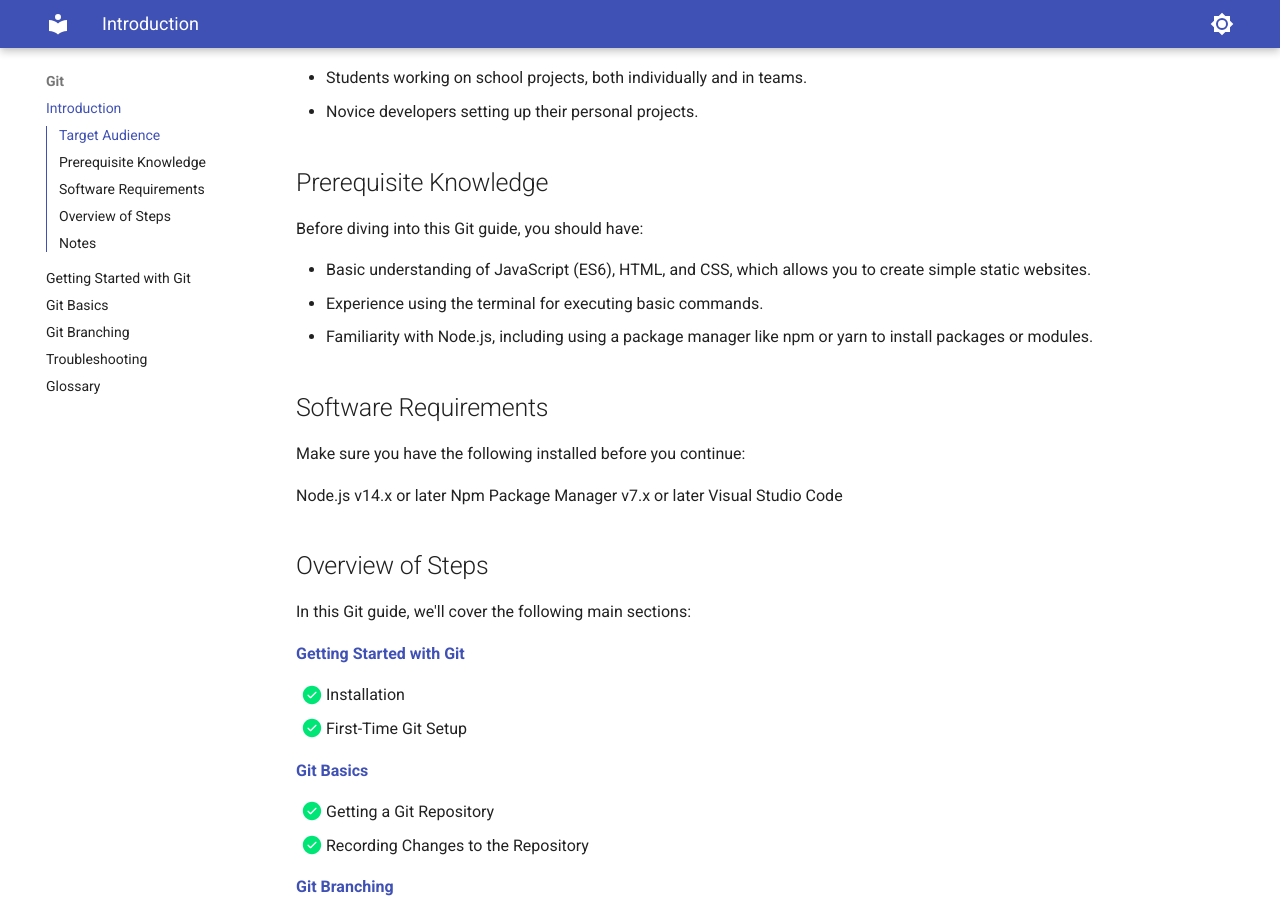
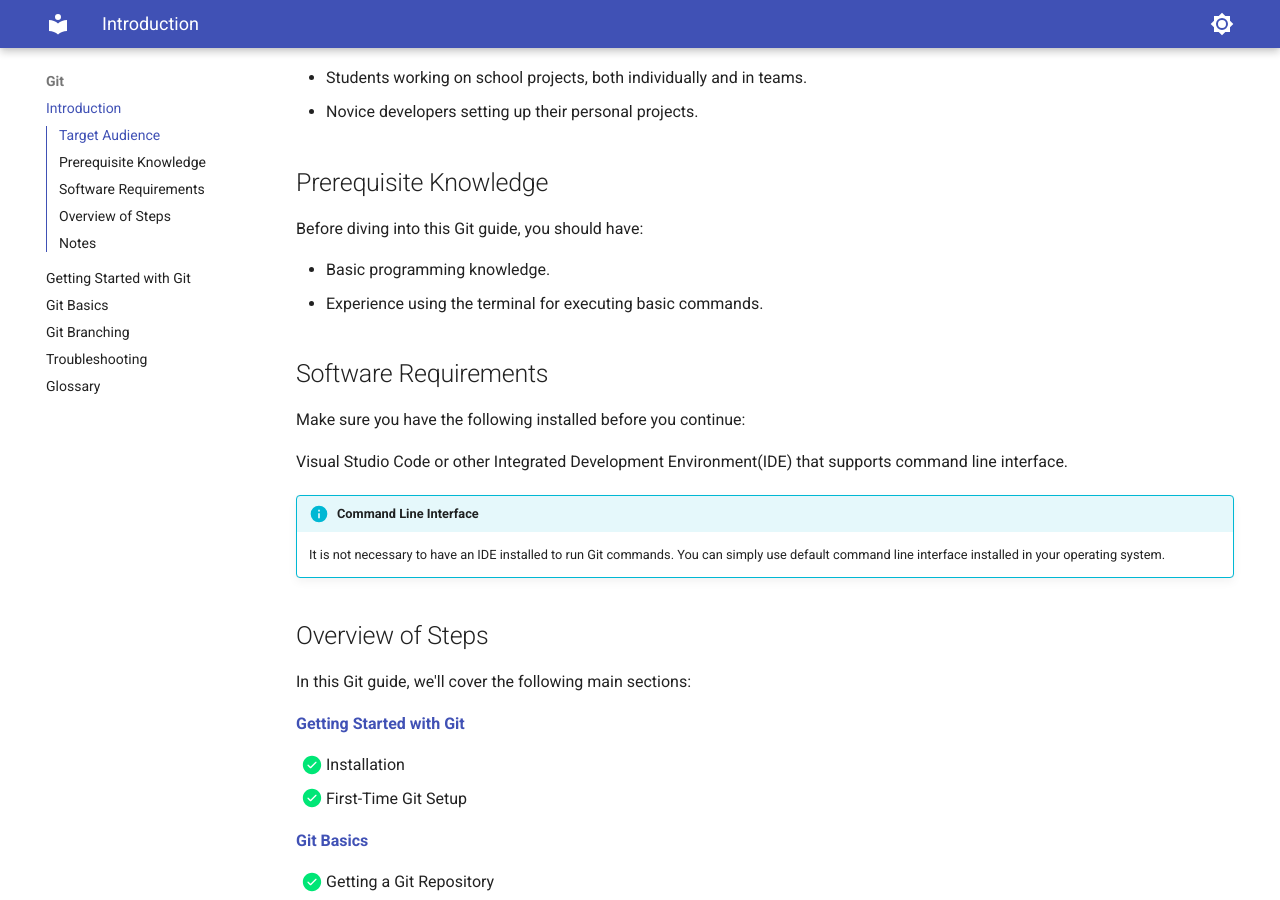
Before and after one commit to npaik/Comm-Docs-Project-Alx-Tony, an MkDocs documentation site: the page built from docs/index.md, in a window 1280 px wide and 900 px high, scrolled down 298 px. Built offline with MkDocs 1.6.1 and Material for MkDocs 9.7.7, drawn with Linux system fonts in a browser that asks for light colours.

Commit message:
modify the introduction

```diff
--- a/docs/index.md
+++ b/docs/index.md
@@ -10,16 +10,16 @@ This guide is designed for the following users:
 ## Prerequisite Knowledge
 Before diving into this Git guide, you should have:
 
-- Basic understanding of JavaScript (ES6), HTML, and CSS, which allows you to create simple static websites.
+- Basic programming knowledge.
 - Experience using the terminal for executing basic commands.
-- Familiarity with Node.js, including using a package manager like npm or yarn to install packages or modules.
 
 ## Software Requirements
 Make sure you have the following installed before you continue:
 
-Node.js v14.x or later
-Npm Package Manager v7.x or later
-Visual Studio Code
+Visual Studio Code or other Integrated Development Environment(IDE) that supports command line interface.
+!!! info "Command Line Interface"
+
+    It is not necessary to have an IDE installed to run Git commands. You can simply use default command line interface installed in your operating system.
 
 ## Overview of Steps
 In this Git guide, we'll cover the following main sections:
```
Also changed, not shown: README.md (line endings or trailing spaces), 1 other file.
